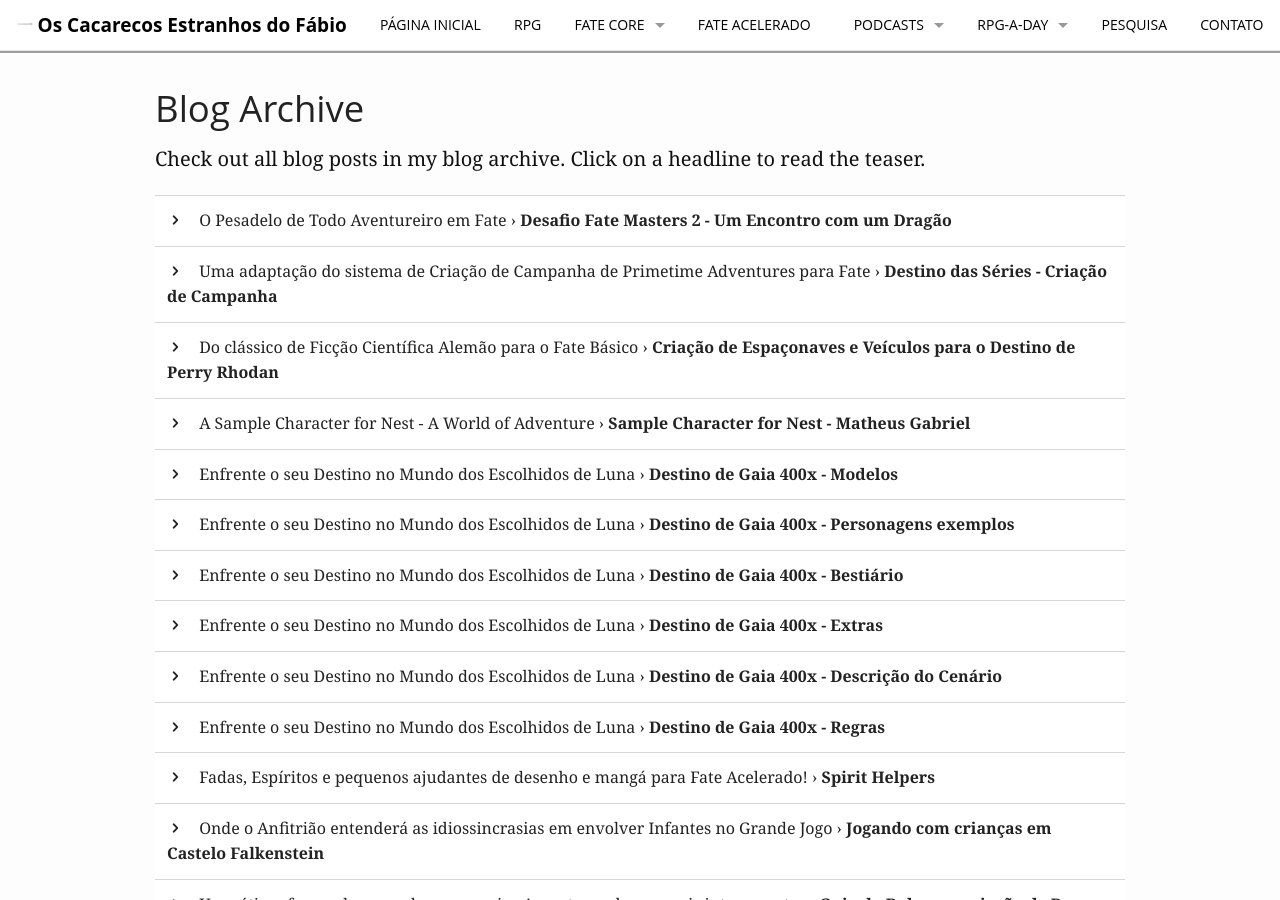
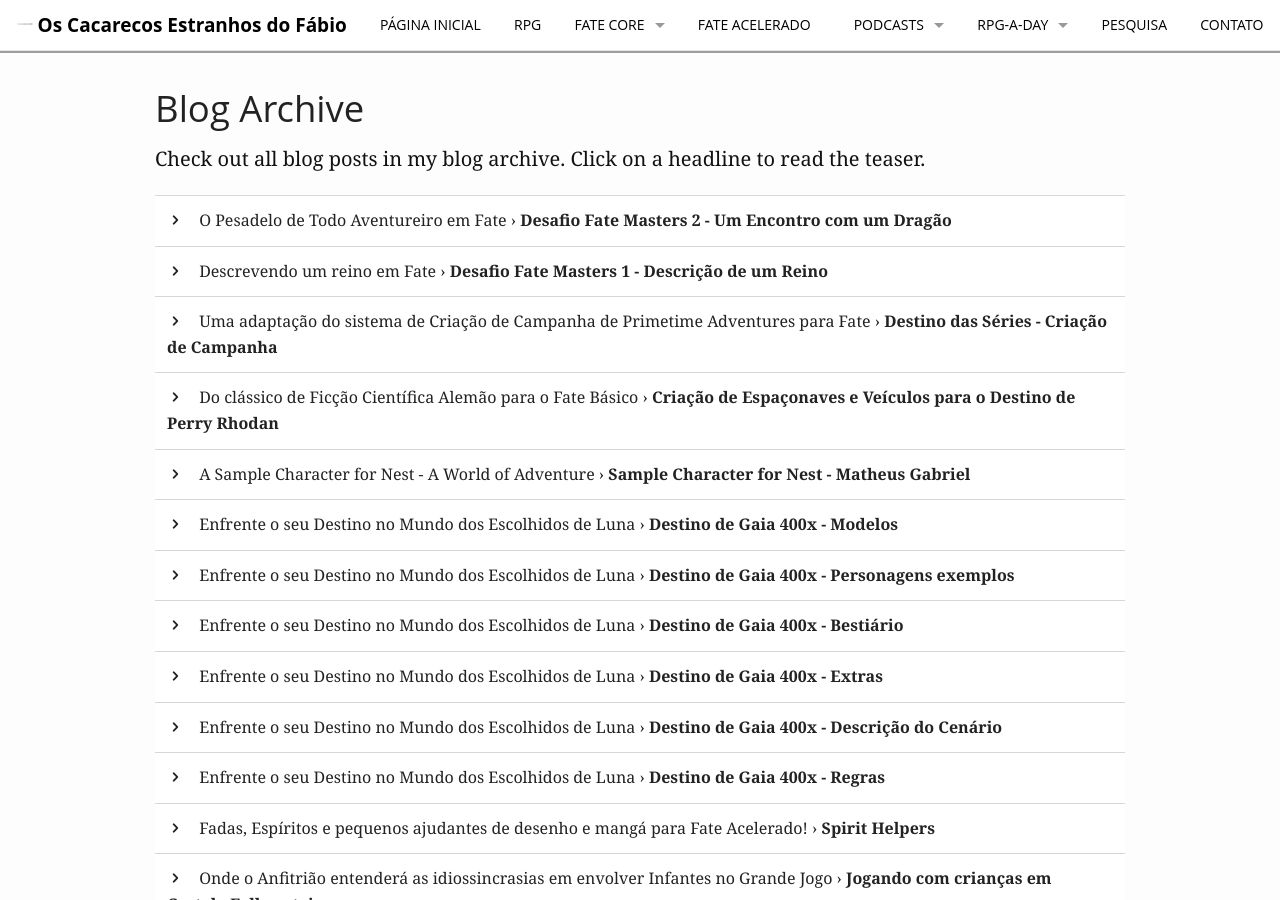
Before and after one commit to fabiocosta0305/fabiocosta0305.github.io-old, a Jekyll site: the page built from pages/blog-archive.html, in a window 1280 px wide and 900 px high, scrolled down 308 px. Built offline with Jekyll 4.4.1, drawn with Linux system fonts in a browser that asks for light colours; part of the change alters nothing that is shown.

Commit message:
Adicionado o 1Â° Desafio Fate Masters

```diff
--- /dev/null
+++ b/_posts/RPG/2015-08-07-DesafioFateMasters1.md
@@ -0,0 +1,41 @@
+---
+title: Desafio Fate Masters 1 - Descrição de um Reino
+subheadline: Descrevendo um reino em Fate
+layout: post
+categories:
+ - RPG
+tags:
+ - Fate
+ - Fate Core
+ - Fate-Core
+ - Encontros
+ - Dragão
+ - Exemplo
+ - Desafio Fate Masters
+header: no
+---
+
+Descrever um dos reinos do mapa desse link:
+
+[http://eotbeholder.deviantart.com/art/The-Only-Fantasy-World-Map-245738593](http://eotbeholder.deviantart.com/art/The-Only-Fantasy-World-Map-245738593)
+
+## Reino Escolhido: Voodoo Plantation
+
+### Aspectos
+
++ Escravos dos Demais Reinos
++ Os fracos sangram para o deleite dos poderosos
++ O combate com os vizinhos Astecas
++ Bandos de piratas e tuaregs saqueaadores
++ Tendons: Os dominadores que tem cada vez mais medo
++ Dançarinos da Noite e a Magia dos Mortos!
+
+## Escala
+
++ Pessoal
+
+## Problema de Longo Prazo
+
++ A União de Quatro Forças
+	+ Tuaregs, Piratas, Astecas e Escravos Foragidos
+	+ _"Kul-tan-ha é o nosso líder, que nos dará a liberdade e crânios dos Tendons onde beberemos!"_
--- a/_posts/RPG/2015-08-19-DesafioFateMasters2.md
+++ b/_posts/RPG/2015-08-19-DesafioFateMasters2.md
@@ -14,10 +14,6 @@ tags:
  - Desafio Fate Masters
 header: no
 ---
-
-#Desafio Fate Masters #2
-
-## Um encontro com um Dragão em seu covil
 
 ### Parte 1 - O Dragão
 
```
